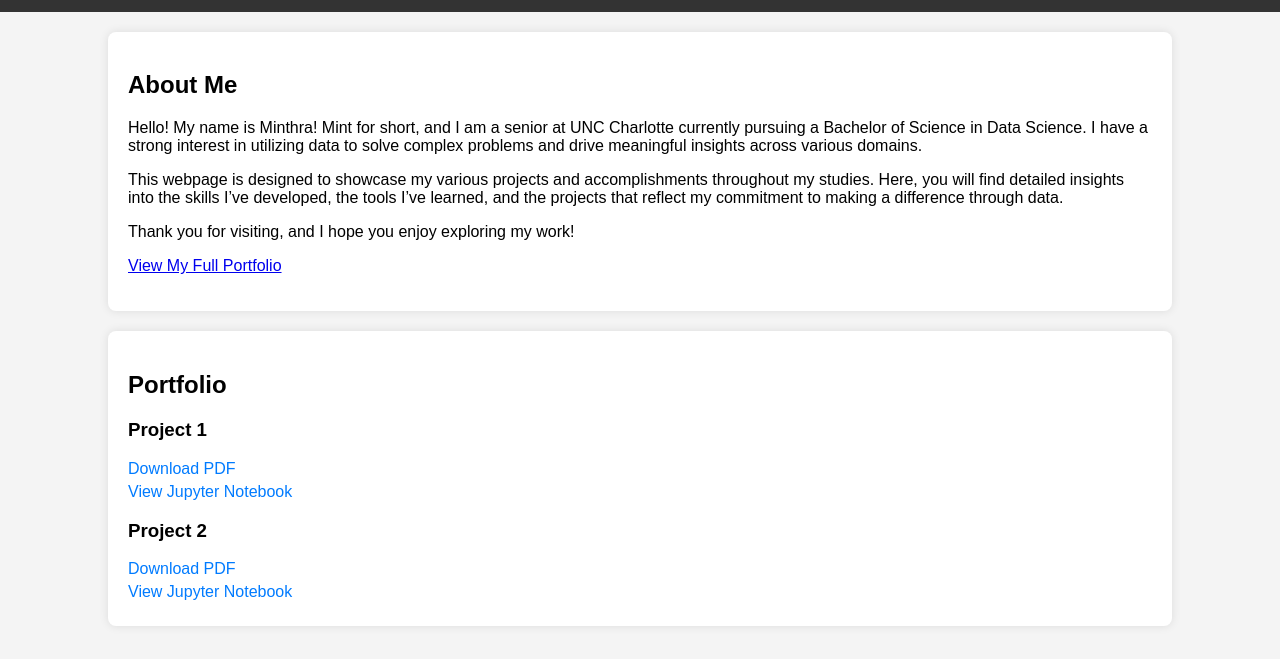
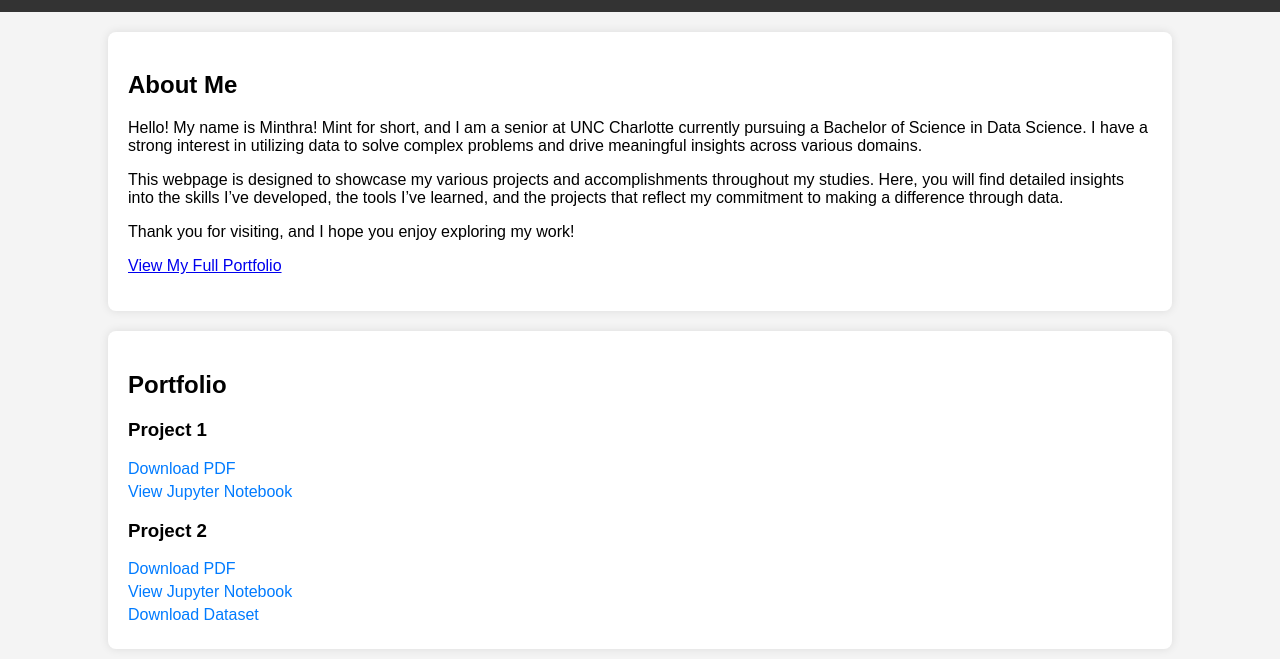
Before and after one commit to Minthra/Portfolio-Website, a plain HTML site: page index.html in a window 1280 px wide. Shown: the part 187-846 px from the top of the page. Drawn offline with Linux system fonts and the light colour scheme.

Commit message:
updated  index.html  for dataset

```diff
--- a/index.html
+++ b/index.html
@@ -76,6 +76,8 @@
         <h3>Project 2</h3>
         <a href="https://minthra.github.io/Portfolio-Website/Project2.pdf" target="_blank">Download PDF</a>
         <a href="https://minthra.github.io/Portfolio-Website/Project2.ipynb" target="_blank">View Jupyter Notebook</a>
+         <a href="https://www.kaggle.com/datasets/purusinghvi/email-spam-classification-dataset?resource=download" target="_blank">Download Dataset</a>
+
     </div>
 
 </body>
```
